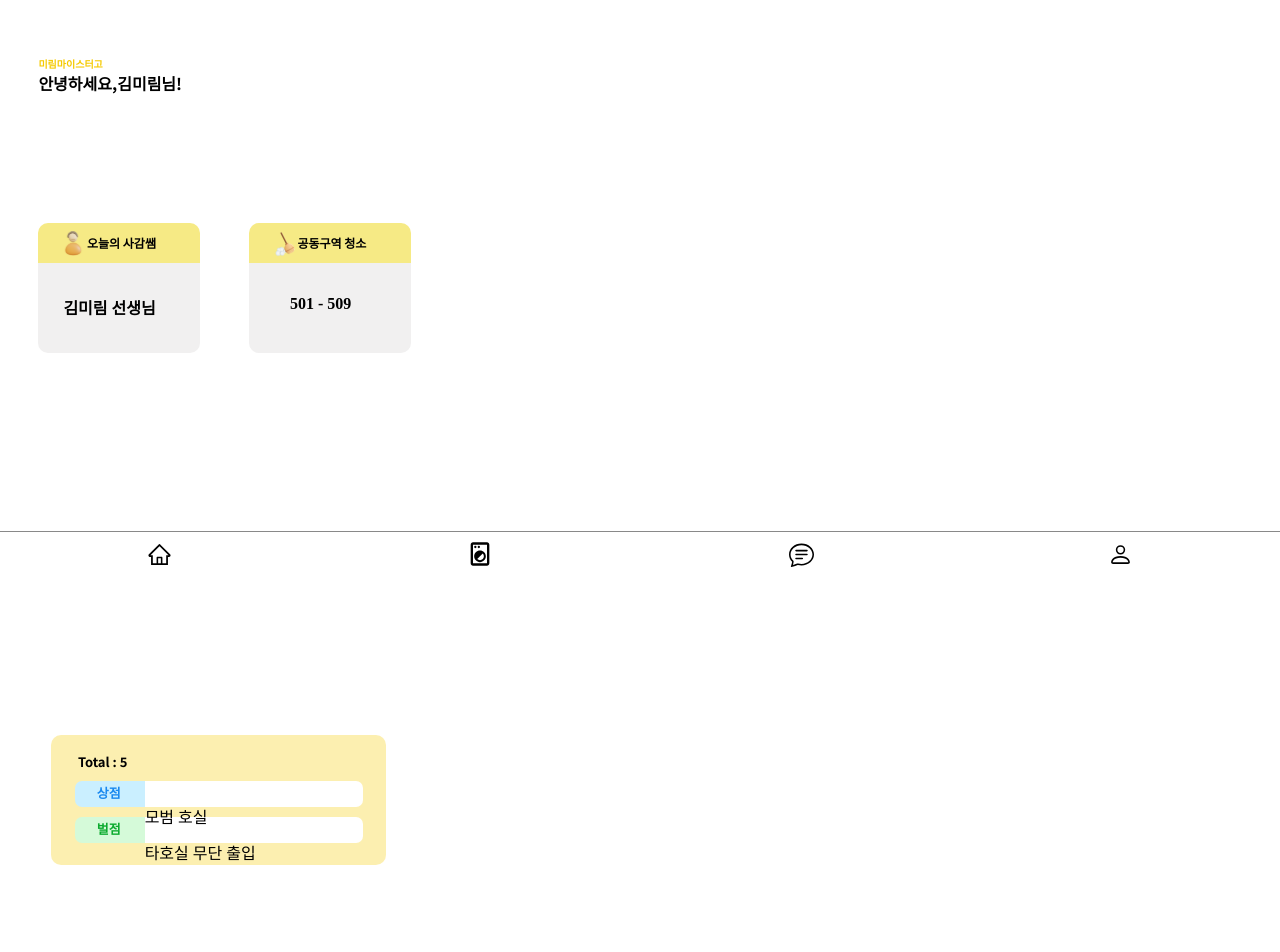
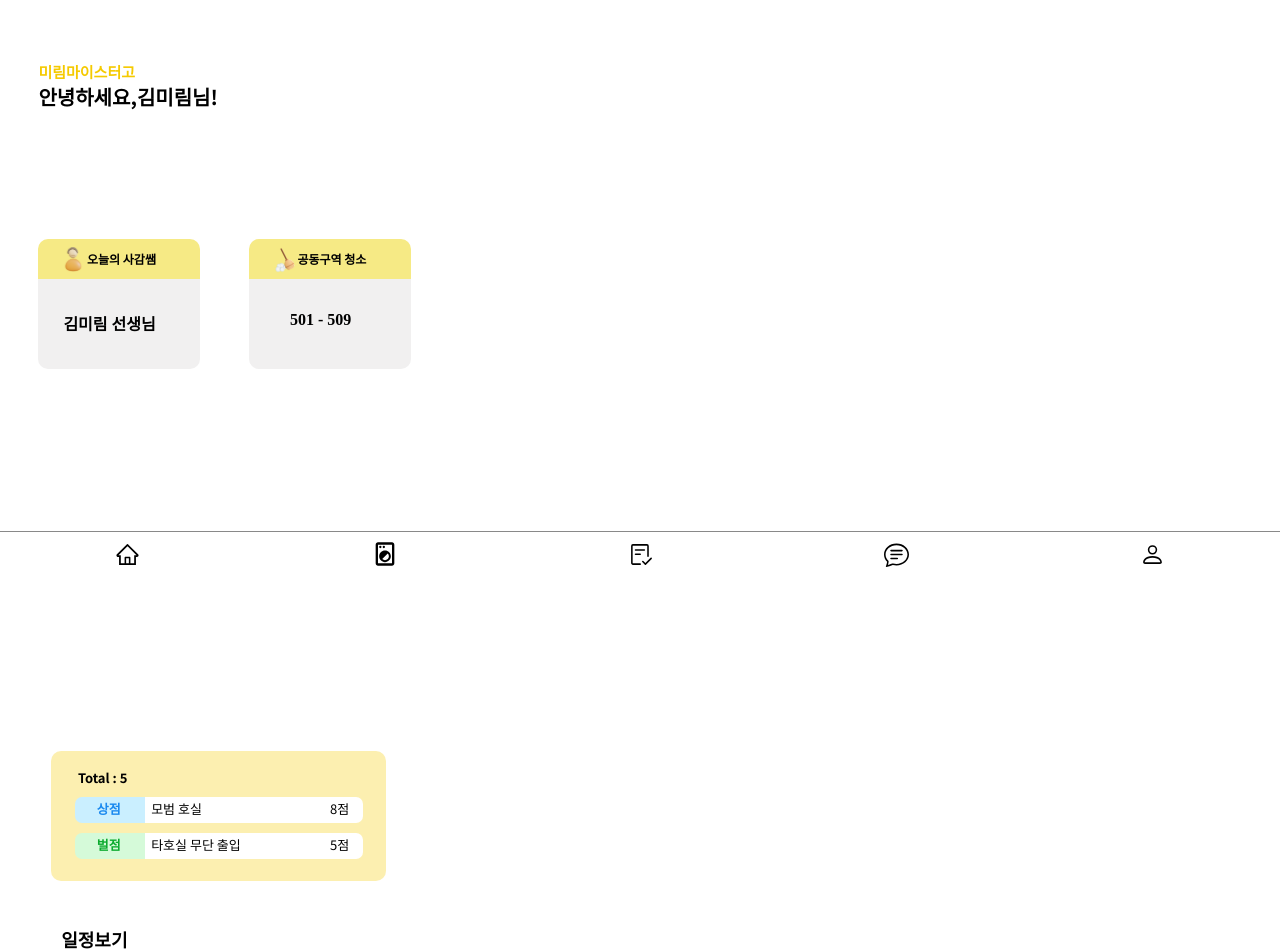
Before and after one commit to fire-irror/Mydomitory-react, a React (Create React App) app: page / in a window 1280 px wide. Shown: the part 224-1176 px from the top of the page. Before the commit the page ends 1089 px from the top, so only its background shows below. Built offline with nearby package versions, Linux system fonts and the light colour scheme.

Commit message:
feat : 캘린더 구현

```diff
--- a/package.json
+++ b/package.json
@@ -3,11 +3,10 @@
   "version": "0.1.0",
   "private": true,
   "dependencies": {
-    "@testing-library/jest-dom": "^5.17.0",
-    "@testing-library/react": "^13.4.0",
-    "@testing-library/user-event": "^13.5.0",
     "react": "^18.2.0",
     "react-dom": "^18.2.0",
+    "react-horizontal-datepicker": "^2.0.3",
+    "react-horizontal-strip-datepicker": "^3.0.2",
     "react-icon": "^1.0.0",
     "react-icons": "^5.1.0",
     "react-router": "^6.22.3",
--- a/src/components/Main/Main.jsx
+++ b/src/components/Main/Main.jsx
@@ -1,7 +1,8 @@
 import React from "react";
-import '../../css/Main.css'
+import '../../css/Main/Main.css'
 import teacherImg from '../../assets/teacher.svg'
 import cleanImg from '../../assets/clean.svg'
+import ViewCalendar from "./ViewCalendar";
 
 
 
@@ -26,18 +27,23 @@ export default function Main(){
         <div className="personalScore">
           <p className="score">Total :  5</p>
 
-          <div className="goodScore">
+          <div className="WrapgoodScore">
             <p className="goodScoreTitle">상점</p>
             <p className="goodScoreContent">모범 호실</p>
+            <p className="goodScore">8점</p>
           </div>
 
-          <div className="badScore">
+          <div className="WrapbadScore">
             <p className="badScoreTitle">벌점</p>
-            <div className="badScoreContent">타호실 무단 출입</div>
+            <p className="badScoreContent">타호실 무단 출입</p>
+            <p className="badScore">5점</p>
+          </div>
+
+          <div className="WrapCalendar">
+            <p className="calendarTitle">일정보기</p>
+            <ViewCalendar/>
           </div>
         </div>
-
-
       </div>
     </div>
   )
--- /dev/null
+++ b/src/components/Main/ViewCalendar.jsx
@@ -0,0 +1,18 @@
+import React from "react";
+import DatePicker from "react-horizontal-datepicker";
+import '../../css/Main/ViewCalendar.css'
+
+export default function ViewCalendar() {
+  const selectedDay = (val) => {
+    console.log(val);
+  };
+  return (
+    <div className="WrapViewCalendar">
+      <DatePicker
+        getSelectedDay={selectedDay}
+        color={"#000"}
+        enableDaysBefore={2}
+      />
+    </div>
+  );
+}
--- a/src/components/common/Nav.jsx
+++ b/src/components/common/Nav.jsx
@@ -1,9 +1,8 @@
 import React, { useState, useEffect } from 'react';
 import { AiOutlineHome } from "react-icons/ai";
 import { MdOutlineLocalLaundryService } from "react-icons/md";
+import { GoChecklist } from "react-icons/go";
 import { BsChatText } from "react-icons/bs";
-
-
 import { BsPerson } from "react-icons/bs";
 import { useNavigate } from 'react-router-dom';
 import '../../css/common/Nav.css'
@@ -29,10 +28,6 @@ export default function Nav() {
     }
   }, [navigate]);
 
-  const handlePlusButtonClick = () => {
-    navigate('/post');
-  }
-
   const handleMypageClick = () => {
     navigate('/mypage');
   }
@@ -53,7 +48,8 @@ export default function Nav() {
     <div className='Nav_bar'>
       <AiOutlineHome size='25' color={activeIcon === 'home' ? '#F5CA00' : '#000'} onClick={handelHomeButtonClick} />
       <MdOutlineLocalLaundryService size='28' color={activeIcon === 'search' ? '#F5CA00' : '#000'} onClick={handleSearchClick} />
-      <BsChatText size='25' color={activeIcon === 'chat' ? '#F5CA00' : '#000'} onClick={handleChatClick} />
+      <GoChecklist size='25' color={activeIcon === 'chat' ? '#F5CA00' : '#000'} onClick={handleChatClick} />
+      <BsChatText size='25' color={activeIcon === 'post' ? '#F5CA00' : '#000'} onClick={handleChatClick} />
       <BsPerson size='25' color={activeIcon === 'mypage' ? '#F5CA00' : '#000'} onClick={handleMypageClick} />
     </div>
   );
--- a/src/css/Main.css
+++ b/src/css/Main/Main.css
@@ -2,7 +2,6 @@
 
 *{
   margin: 0;
-  padding: 0;
 }
 .MainTitle,
 .SchoolName,
@@ -11,24 +10,33 @@
 .cleaning,
 .score,
 .goodScoreTitle,
-.badScoreTitle{
+.badScoreTitle,
+.calendarTitle{
   color: #F5CA00;
   font-weight: bold;
   margin-left: 3%;
   font-family: "Noto Sans KR", sans-serif;
 }
 
+.MainTitle{
+  font-size: 20px;
+}
+
 .MainTitle,
 .SchoolName{
   margin-top: 10%;
 }
+
 .MainGreeting,
-.score{
+.score,
+.calendarTitle{
   color: black;
 }
-
+.MainGreeting{
+  font-size: 20px;
+}
 .SchoolName{
-  font-size: 10px;
+  font-size: 15px;
 }
 
 .wrapMainContent {
@@ -96,8 +104,9 @@
   padding-bottom: 0;
 }
 
-.goodScore,
-.badScore{
+.WrapgoodScore,
+.WrapbadScore{
+  position: relative;
   background-color: #fff;
   width: 218px;
   height: 26px;
@@ -107,7 +116,7 @@
   border-left: 70px solid #CAEFFF;
 }
 
-.badScore{
+.WrapbadScore{
   border-left: 70px solid #D5FAD9;
 }
 .goodScoreTitle,
@@ -124,3 +133,28 @@
 .badScoreTitle{
   color: #0CAB2F;
 }
+
+.goodScoreContent,
+.badScoreContent,
+.goodScore,
+.badScore {
+  position: absolute;
+  font-family: "Noto Sans KR", sans-serif;
+  top: 35%;
+  font-size: 13px;
+  transform: translateY(-35%);
+  margin-left: 3%;
+}
+
+.goodScore,
+.badScore {
+  margin-left: 85%;
+}
+
+.WrapCalendar{
+  margin-top: 20%;
+}
+
+.calendarTitle{
+  font-size: 18px;
+}
--- /dev/null
+++ b/src/css/Main/ViewCalendar.css
@@ -0,0 +1,4 @@
+.WrapViewCalendar{
+  margin-left: 3%;
+  margin-top: 3%;
+}
```
Also changed, not shown: 2 other files (tests, documents, lock files or other folders).
